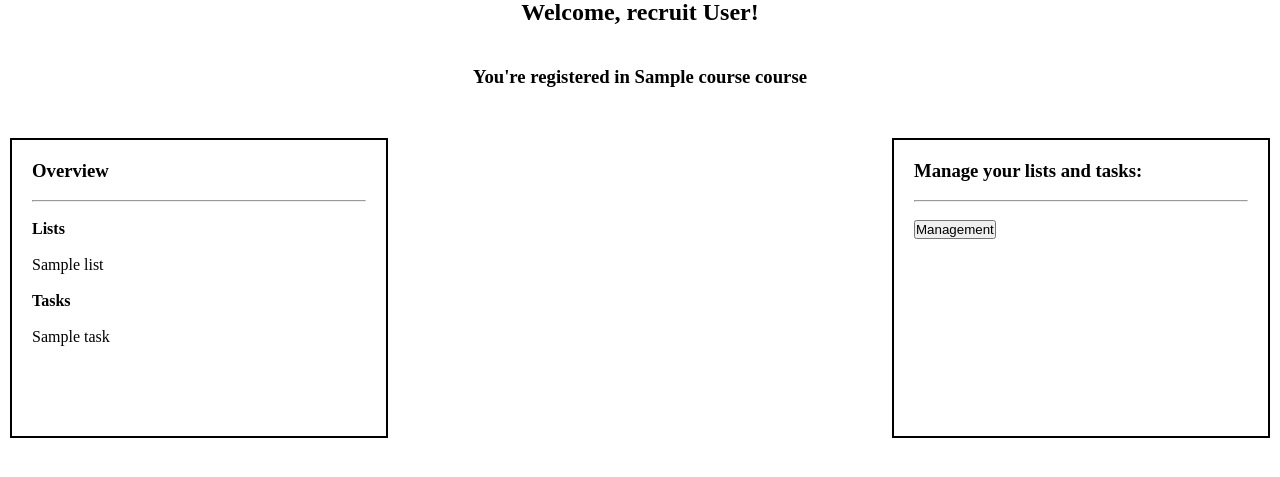
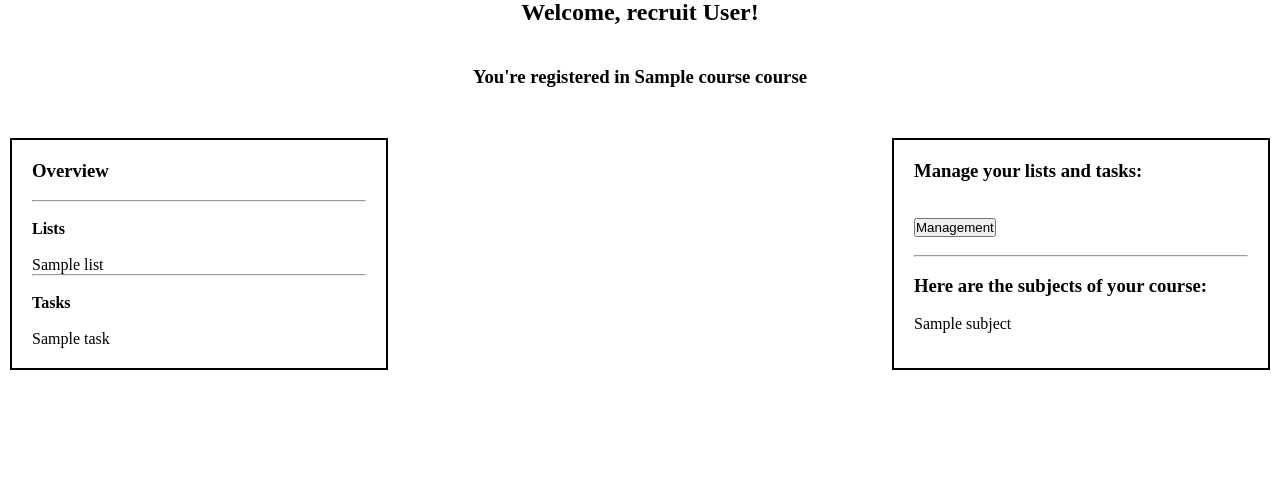
Before and after one commit to Galvinor/UF2school, a PHP site: template src/views/dashboard.view.php in a window 1280 px wide. Shown: the part 285-762 px from the top of the page. Run offline with PHP 8.4, Linux system fonts and the light colour scheme; the template is opened without the code that fills it: most values are stand-ins (such as "Sample title", 1, 10 or a date in 2020).

Commit message:
last of last commit

```diff
--- a/public/css/a1.css
+++ b/public/css/a1.css
@@ -100,7 +100,7 @@ article.tasklists {
 .overview,.lists,.tasks {
     border: solid 2px;
     width: 30%;
-    height: 300px;
+    height: auto;
     padding: 20px;
 }
 
--- a/src/views/dashboard.view.php
+++ b/src/views/dashboard.view.php
@@ -21,6 +21,7 @@ require('partials/header.view.php');
                             <td><?= $list; ?></td><td></td><br>
                         </tr>
                     <?php } ?>
+                    <hr>
                     <br><h4>Tasks</h4><br>
                     <?php
                             foreach($tasks as $task) {
@@ -32,10 +33,20 @@ require('partials/header.view.php');
                     <?php }}} ?>
                 </div>
                 <div class="lists">
-                    <div class="card">
+                    <div>
                         <h3>Manage your lists and tasks:</h3><br>
-                        <hr><br>
-                        <a href="/manager"><button>Management</button></a>
+                        <br>
+                        <a href="/manager"><button>Management</button></a><br><br><hr><br>
+                        <h3>Here are the subjects of your course:</h3><br>
+                        <?php
+                            foreach($subjects as $subject) {
+
+                            if ($course==$subject['course']){?>
+                        <tr>
+                            <td><?= $subject['subject']; ?></td><td></td><br>
+                        </tr>
+                    <?php }} ?>
+
                     </div>
 
                 </div>
```
Also changed, not shown: src/Controllers/DashboardController.php (+9 -1 lines).
